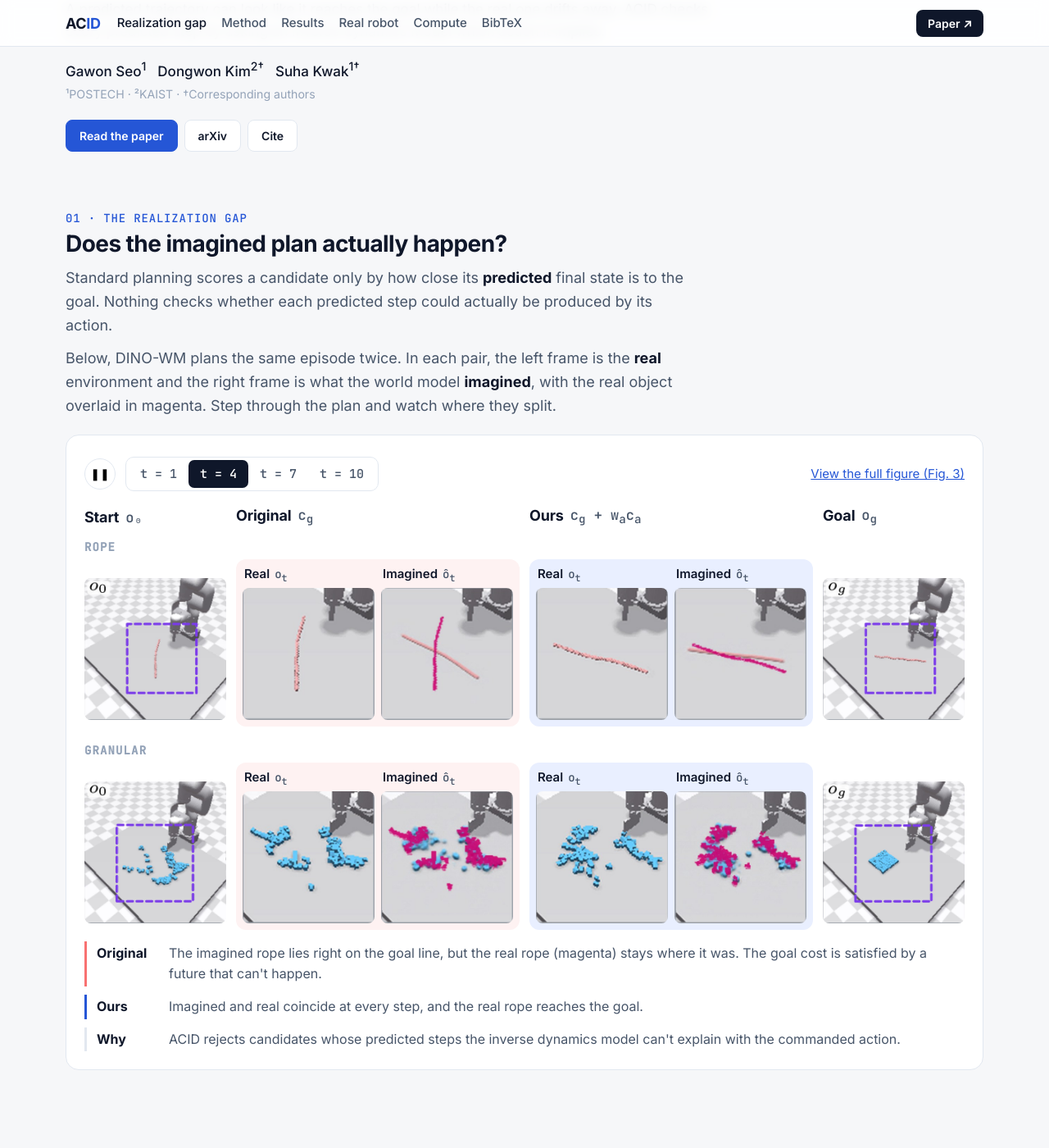
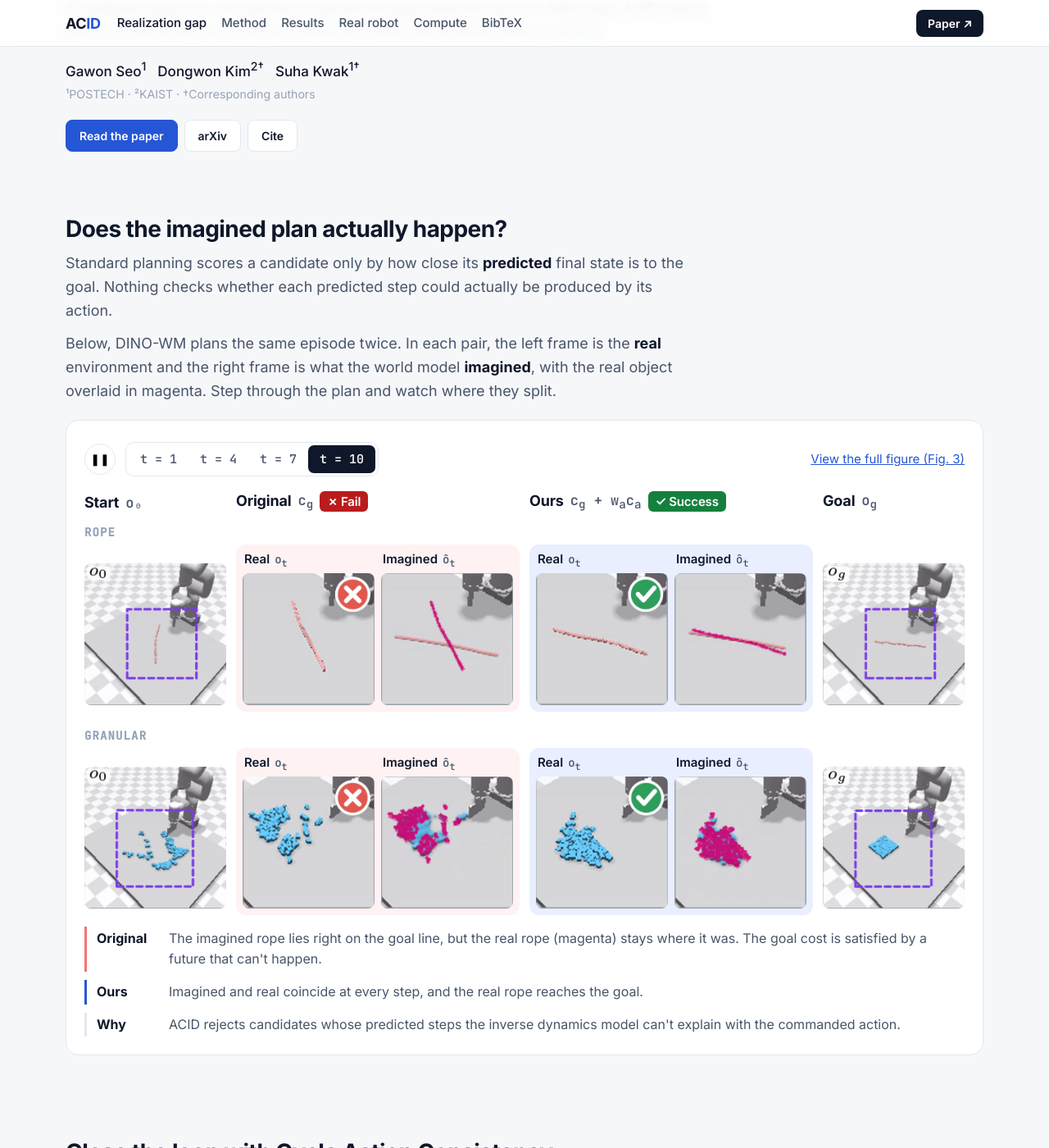
Before and after one commit to gawon1224/gawon1224.github.io, a Jekyll site: the page ACID/index.html, which Jekyll copies as it is, in a window 1280 px wide and 1400 px high, scrolled down 322 px. Shown: the whole window at 82% size. Built offline with Jekyll 4.4.1, drawn with Linux system fonts in a browser that asks for light colours; some of the changed text lies outside the part shown.

Commit message:
Drop section number labels, slow animations, reveal Fig. 1 cumulatively
Remove the "0N · SECTION" labels, slow the Fig. 3 and pipeline
animations, and make the pipeline walkthrough hide unreached modules
fully while keeping earlier steps visible.

Co-Authored-By: Claude Opus 5.5 <noreply@anthropic.com>

```diff
--- a/ACID/index.html
+++ b/ACID/index.html
@@ -55,7 +55,6 @@
   .btn.p { background: var(--ours); border-color: var(--ours); color: #fff; }
 
   section { padding: 48px 0; }
-  .num { font: 500 14px var(--mono); color: var(--ours); letter-spacing: .06em; }
   h2 { font: 700 28px/1.2 var(--sans); letter-spacing: -.02em; margin: 6px 0 10px; }
   h3.sub { font: 700 21px/1.3 var(--sans); letter-spacing: -.01em; margin: 34px 0 4px; }
   p.lead { font-size: 18px; color: var(--ink-2); margin: 0 0 12px; }
@@ -118,6 +117,8 @@
   .pipe-fig img { width: 100%; display: block; }
   .pipe-fig svg { position: absolute; inset: 0; width: 100%; height: 100%; }
   #pipeDim { transition: opacity .5s; }
+  #pipeHoles .new { animation: holeIn .6s ease-out; }
+  @keyframes holeIn { from { opacity: 0; } }
   /* Outlines are always fully visible; only the glow behind them pulses, so nothing depends on an animation finishing. */
   .pipe-fig .ol { fill: none; stroke-width: 4; }
   .pipe-fig .ol.glow { stroke-width: 16; opacity: .18; animation: glowPulse 1.4s ease-in-out infinite; }
@@ -273,7 +274,6 @@
 <!-- 01 ------------------------------------------------------------------ -->
 <section id="gap"><div class="wrap">
   <div class="narrow">
-    <div class="num">01 · THE REALIZATION GAP</div>
     <h2>Does the imagined plan actually happen?</h2>
     <p class="lead">Standard planning scores a candidate only by how close its <b>predicted</b> final state is to the goal. Nothing checks whether each predicted step could actually be produced by its action.</p>
     <p class="lead">Below, DINO-WM plans the same episode twice. In each pair, the left frame is the <b>real</b> environment and the right frame is what the world model <b>imagined</b>, with the real object overlaid in magenta. Step through the plan and watch where they split.</p>
@@ -303,7 +303,6 @@
 <!-- 02 ------------------------------------------------------------------ -->
 <section id="cycle"><div class="wrap">
   <div class="narrow">
-    <div class="num">02 · METHOD</div>
     <h2>Close the loop with Cycle Action Consistency</h2>
     <p class="lead">The true outcome of an action is unknown until it is executed, but the action itself is known. ACID moves the check into action space.</p>
   </div>
@@ -342,7 +341,7 @@
       <img src="../assets/img/ACID_teaser.png" alt="ACID overall pipeline (Fig. 1)">
       <svg viewBox="0 0 1599 559" preserveAspectRatio="none" aria-hidden="true">
         <defs><mask id="pipeMask"><rect width="1599" height="559" fill="#fff"/><g id="pipeHoles"></g></mask></defs>
-        <rect id="pipeDim" width="1599" height="559" fill="#fff" opacity=".78" mask="url(#pipeMask)"/>
+        <rect id="pipeDim" width="1599" height="559" fill="#fff" mask="url(#pipeMask)"/>
         <g id="pipeOutlines"></g>
       </svg>
     </div>
@@ -366,7 +365,6 @@
 <!-- 03 ------------------------------------------------------------------ -->
 <section id="results"><div class="wrap">
   <div class="narrow">
-    <div class="num">03 · RESULTS</div>
     <h2>Consistent gains on every world model</h2>
     <p class="lead">Three JEPA-style latent world models, five simulated tasks. Only the planning cost changes; training and the CEM planner stay fixed.</p>
   </div>
@@ -387,7 +385,6 @@
 <!-- 04 ------------------------------------------------------------------ -->
 <section id="robot"><div class="wrap">
   <div class="narrow">
-    <div class="num">04 · REAL ROBOT</div>
     <h2>On a real robot arm</h2>
     <p class="lead">Policy-guided planning on a PiPER arm with a single RGB camera. A Diffusion Policy proposes 20 action chunks and the planning cost picks one. Same policy, same world model, same candidates; only the cost differs.</p>
   </div>
@@ -399,7 +396,6 @@
 <!-- 05 ------------------------------------------------------------------ -->
 <section id="compute"><div class="wrap">
   <div class="narrow">
-    <div class="num">05 · COMPUTE</div>
     <h2>Less planning compute</h2>
     <p class="lead">ACID reaches the baseline's full-budget quality with far less search. On Reacher, 30 CEM samples already beat the baseline's 300. With DINO-WM, ACID reaches the baseline's final Chamfer distance in half the planning steps on Granular, and after the first step on Rope. The verifier does add about 12–15% per CEM iteration, but the samples and planning steps ACID saves in reaching the target more than compensate for that overhead.</p>
   </div>
@@ -637,7 +633,21 @@ setStep(0);
   function render() {
     const s = S[i];
     $("#pipeDim").style.opacity = s.full ? "0" : "";   // overview: lift the dim layer to show the whole figure
-    $("#pipeHoles").innerHTML = s.hl.map(([k]) => { const [x0, y0, x1, y1] = box(k); return `<rect x="${x0}" y="${y0}" width="${x1 - x0}" height="${y1 - y0}" rx="12" fill="#000"/>`; }).join("");
+    // Cumulative reveal: every module touched so far in this planning call stays visible.
+    // From the second CEM iteration on, the whole iteration has already been revealed once.
+    const upTo = j > 1 && i <= ITER_END ? ITER_END : i;
+    const seen = new Set();
+    let holes = "";
+    S.forEach((st, k) => {
+      if (k === 0 || k > upTo) return;
+      st.hl.forEach(([key]) => {
+        const b = box(key), id = b.join();
+        if (seen.has(id)) return;
+        seen.add(id);
+        holes += `<rect class="${k === i && !(j > 1 && i <= ITER_END) ? "new" : ""}" x="${b[0]}" y="${b[1]}" width="${b[2] - b[0]}" height="${b[3] - b[1]}" rx="12" fill="#000"/>`;
+      });
+    });
+    $("#pipeHoles").innerHTML = holes;
     $("#pipeOutlines").innerHTML = s.hl.filter(h => h[2] !== "hole").map(([k, c]) => { const [x0, y0, x1, y1] = box(k); const r = `x="${x0}" y="${y0}" width="${x1 - x0}" height="${y1 - y0}" rx="12" stroke="${C[c]}"`; return `<rect class="ol glow" ${r}/><rect class="ol" ${r}/>`; }).join("");
     lines.forEach((li, k) => li.classList.toggle("on", k === s.line));
     prog.forEach((p, k) => { p.classList.toggle("on", k === i); p.classList.toggle("done", k < i); });
```
Also changed, not shown: other parts of ACID/index.html (+2 -2 lines).
